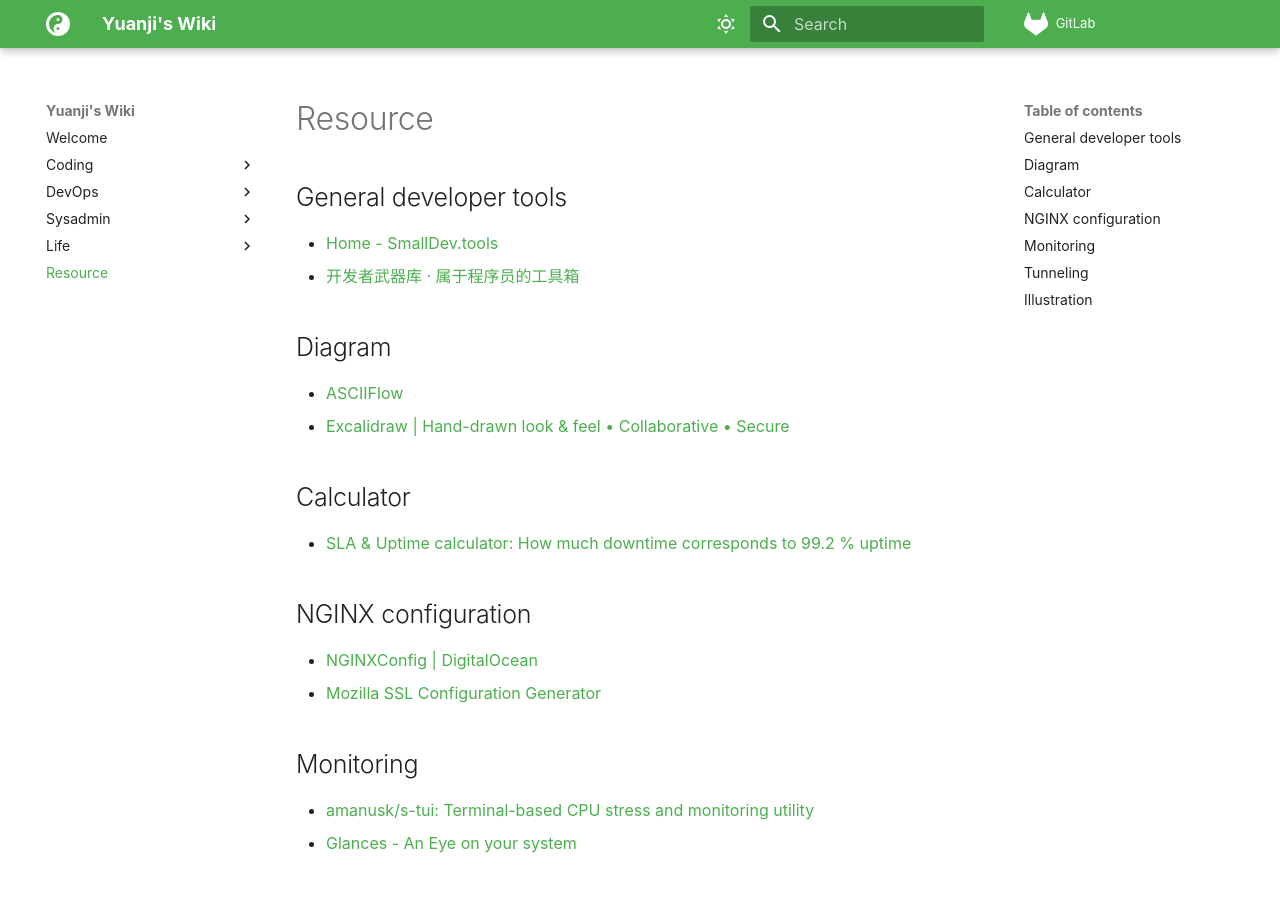
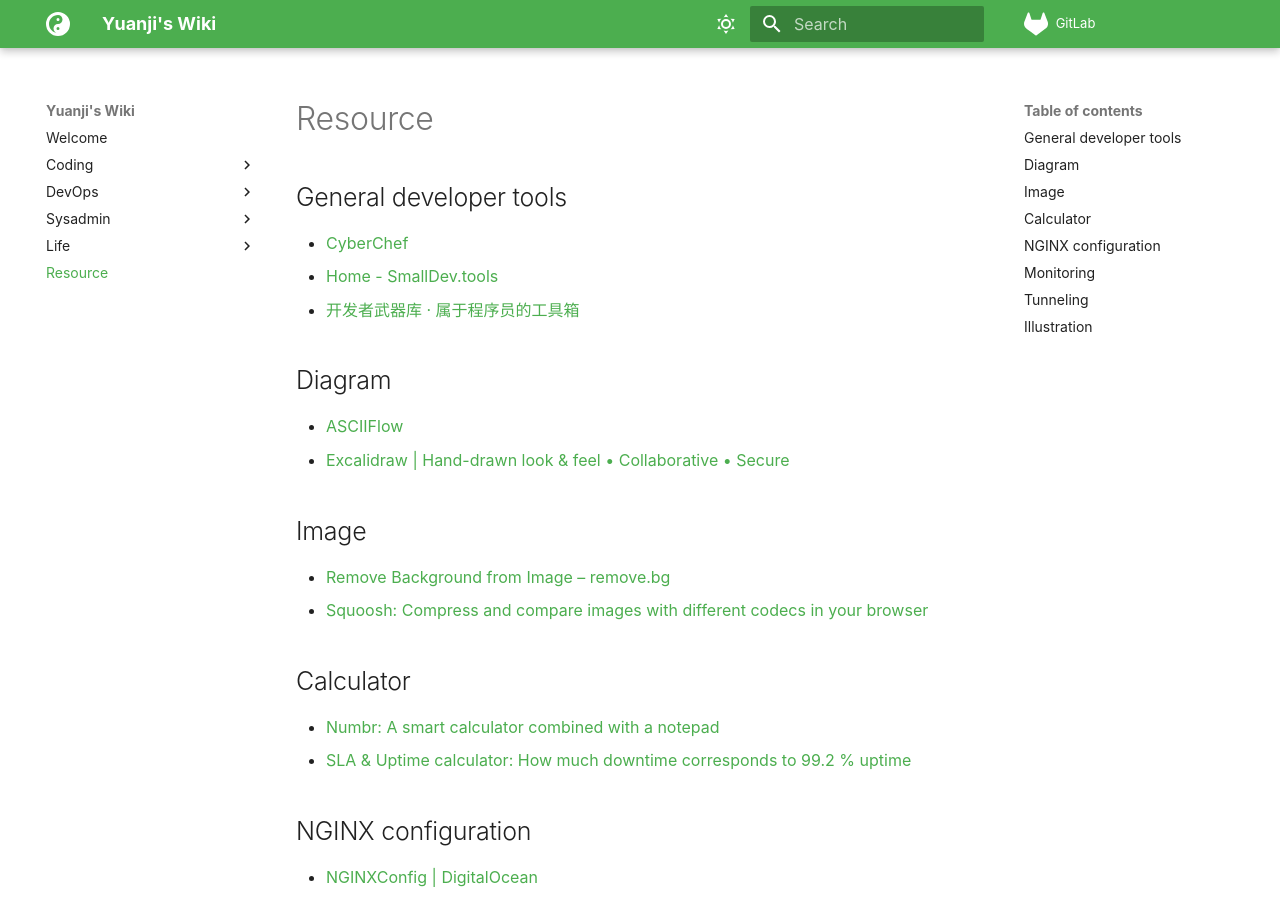
Before and after one commit to yuanji-dev/wiki, an MkDocs documentation site: the page built from docs/resource.md, in a window 1280 px wide and 900 px high. Built offline with MkDocs 1.6.1 and Material for MkDocs 9.7.7, drawn with Linux system fonts in a browser that asks for light colours; some web fonts are replaced; comment, search, counter and statistics services are not loaded.

Commit message:
feat: update resource.md & android.md

```diff
--- a/docs/resource.md
+++ b/docs/resource.md
@@ -1,5 +1,6 @@
 ## General developer tools
 
+- [CyberChef](https://gchq.github.io/CyberChef/)
 - [Home - SmallDev.tools](https://smalldev.tools/)
 - [开发者武器库 · 属于程序员的工具箱](https://devtool.tech/)
 
@@ -8,8 +9,14 @@
 - [ASCIIFlow](https://asciiflow.com/#/)
 - [Excalidraw | Hand-drawn look & feel • Collaborative • Secure](https://excalidraw.com/)
 
+## Image
+
+- [Remove Background from Image – remove.bg](https://www.remove.bg/)
+- [Squoosh: Compress and compare images with different codecs in your browser](https://squoosh.app/)
+
 ## Calculator
 
+- [Numbr: A smart calculator combined with a notepad](https://numbr.dev/)
 - [SLA & Uptime calculator: How much downtime corresponds to 99.2 % uptime](https://uptime.is/)
 
 ## NGINX configuration
```
Also changed, not shown: docs/sysadmin/android.md (+9 -0 lines).
